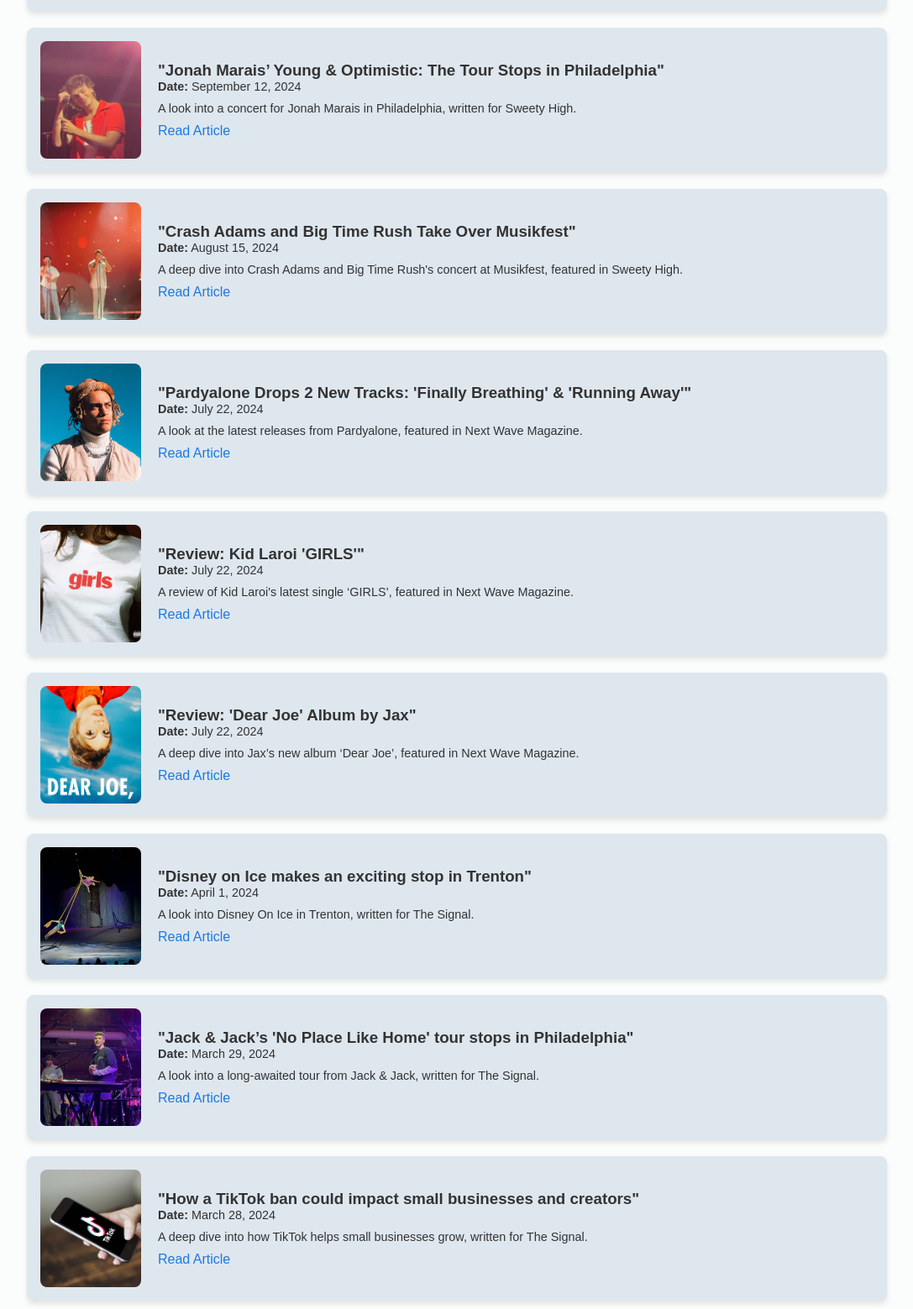
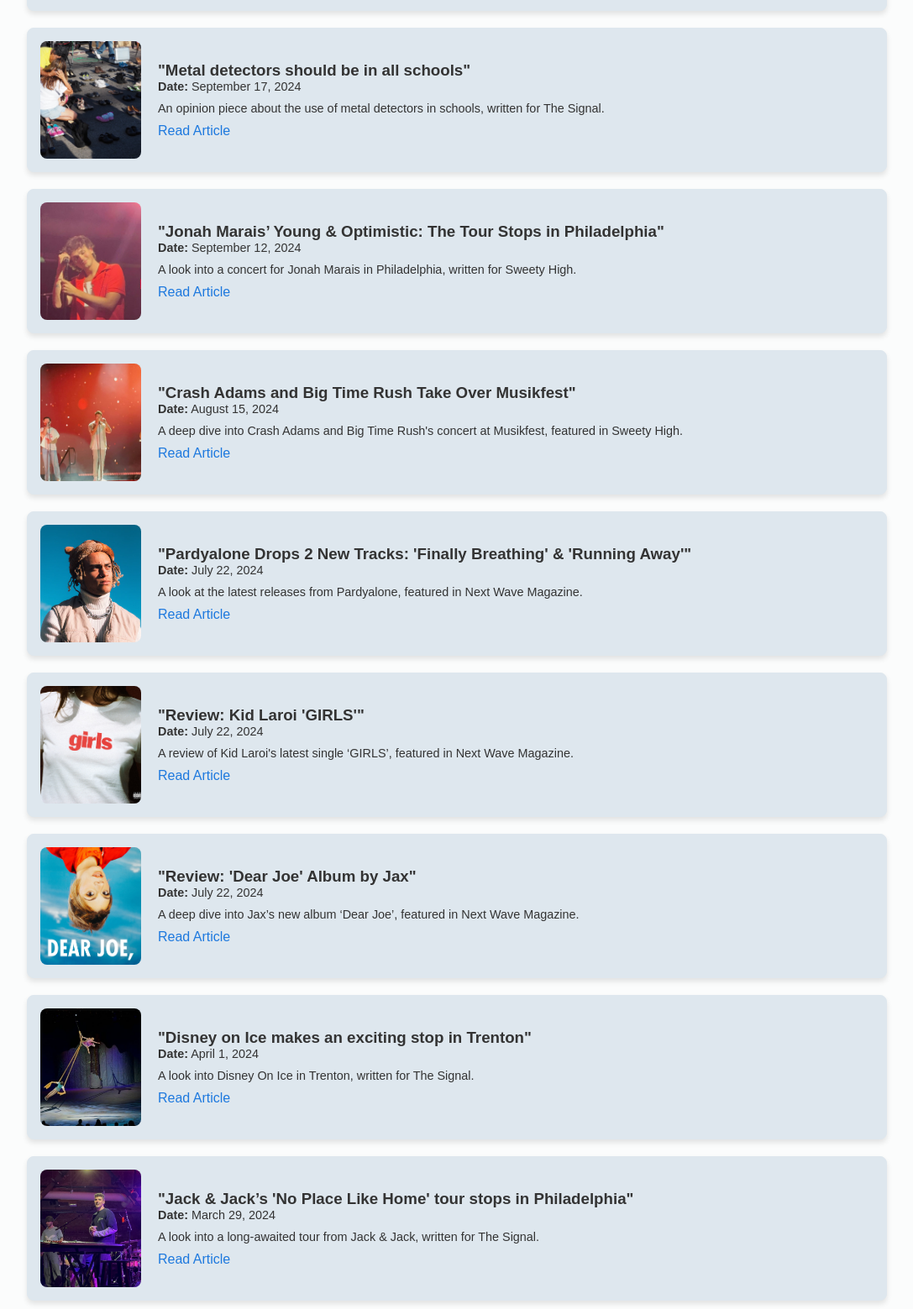
Before and after one commit to ericarem121/portfolio, a plain HTML site: page journalism.html in a window 1280 px wide. Shown: the part 481-2040 px from the top of the page at 84% size, without its empty margins (96-1183 px from the left). Drawn offline with Linux system fonts and the light colour scheme.

Commit message:
Update journalism.html

```diff
--- a/journalism.html
+++ b/journalism.html
@@ -54,6 +54,16 @@
           <a href="https://www.tcnjsignalnews.com/article/2024/09/jonah-marais-young-optimistic-the-tour-makes-quick-stop-in-philadelphia">Read Article</a>
         </div>
       </div>
+      <div class="project-item" data-category="opinion">
+        <img src="images/metal-detectors.jpg" alt="Metal Detectors" class="project-img">
+        <div class="project-info">
+          <h3>"Metal detectors should be in all schools"</h3>
+          <p><strong>Date:</strong> September 17, 2024</p>
+          <p>An opinion piece about the use of metal detectors in schools, written for The Signal.</p>
+          <a href="https://www.tcnjsignalnews.com/article/2024/09/opinion-metal-detectors-should-be-in-all-schools">Read Article</a>
+        </div>
+      </div>
+
 
       <!-- 2. Concert Review from Sweety High -->
       <div class="project-item" data-category="concert">
@@ -130,16 +140,7 @@
           <a href="https://www.tcnjsignalnews.com/article/2024/03/jack-jacks-no-place-like-home-tour-stops-in-philadelphia">Read Article</a>
         </div>
       </div>
-      <!-- 9. News Article from The Signal -->
-      <div class="project-item" data-category="news">
-        <img src="images/tiktok-ban.jpg" alt="TikTok Ban" class="project-img">
-        <div class="project-info">
-          <h3>"How a TikTok ban could impact small businesses and creators"</h3>
-          <p><strong>Date:</strong> March 28, 2024</p>
-          <p>A deep dive into how TikTok helps small businesses grow, written for The Signal.</p>
-          <a href="https://www.tcnjsignalnews.com/article/2024/03/how-a-tiktok-ban-could-impact-small-businesses-and-creators">Read Article</a>
-        </div>
-      </div>
+
 
       <!-- 10. News Article from The Signal -->
       <div class="project-item" data-category="news">
```
